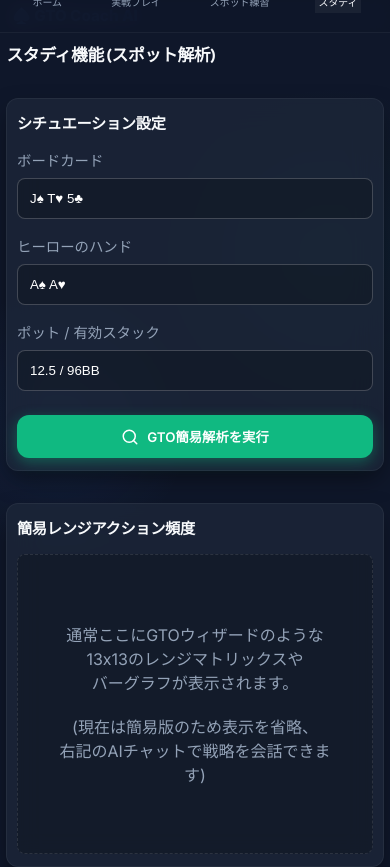
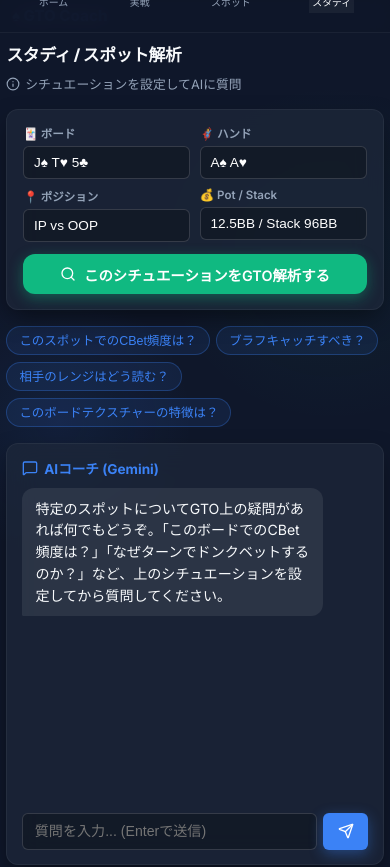
Before and after one commit to shota2424/poker-coach, a React (Vite) app: page /study in a window 390 px wide. Shown: the top 867 px of the page. Built offline with nearby package versions, Linux system fonts and the light colour scheme.

Commit message:
feat: アプリ全体ブラッシュアップ (Home/Study/Layout/Play/CSS刷新)

```diff
--- a/src/components/Layout.jsx
+++ b/src/components/Layout.jsx
@@ -1,29 +1,31 @@
 import { Link, useLocation } from 'react-router-dom';
 import { Home, Lightbulb, GraduationCap, PlayCircle } from 'lucide-react';
 
+const NAV_ITEMS = [
+  { to: '/', label: 'ホーム', icon: Home },
+  { to: '/play', label: '実戦', icon: PlayCircle },
+  { to: '/trainer', label: 'スポット', icon: GraduationCap },
+  { to: '/study', label: 'スタディ', icon: Lightbulb },
+];
+
 const Layout = ({ children }) => {
   const location = useLocation();
-  const isActive = (path) => location.pathname === path;
+  const isActive = (path) =>
+    path === '/' ? location.pathname === '/' : location.pathname.startsWith(path);
 
   return (
     <div className="app-container">
       <header className="header">
         <Link to="/" className="logo">
-          ♠️ GTO Coach AI
+          ♠ GTO Coach
         </Link>
         <nav className="nav-links">
-          <Link to="/" className={`nav-link ${isActive('/') ? 'active' : ''}`}>
-            <Home size={20} /> <span>ホーム</span>
-          </Link>
-          <Link to="/play" className={`nav-link ${isActive('/play') ? 'active' : ''}`}>
-            <PlayCircle size={20} /> <span>実戦プレイ</span>
-          </Link>
-          <Link to="/trainer" className={`nav-link ${isActive('/trainer') ? 'active' : ''}`}>
-            <GraduationCap size={20} /> <span>スポット練習</span>
-          </Link>
-          <Link to="/study" className={`nav-link ${isActive('/study') ? 'active' : ''}`}>
-            <Lightbulb size={20} /> <span>スタディ</span>
-          </Link>
+          {NAV_ITEMS.map(({ to, label, icon: Icon }) => (
+            <Link key={to} to={to} className={`nav-link ${isActive(to) ? 'active' : ''}`}>
+              <Icon size={18} />
+              <span>{label}</span>
+            </Link>
+          ))}
         </nav>
       </header>
       <main className="main-content">
--- a/src/components/PlayingCard.jsx
+++ b/src/components/PlayingCard.jsx
@@ -1,44 +1,62 @@
-export default function PlayingCard({ card, index = 0 }) {
-  if (!card) return <div style={{width: 56, height: 80, background: 'rgba(255,255,255,0.05)', borderRadius: '0.5rem', border: '1px solid rgba(255,255,255,0.1)'}} />;
+export default function PlayingCard({ card, index = 0, small = false }) {
+  if (!card) return (
+    <div style={{
+      width: small ? 40 : 'var(--card-w, 52px)',
+      height: small ? 56 : 'var(--card-h, 74px)',
+      background: 'rgba(255,255,255,0.05)',
+      borderRadius: '0.4rem',
+      border: '1px solid rgba(255,255,255,0.1)',
+    }} />
+  );
 
   const isRed = card.includes('h') || card.includes('d');
   const suitSymbol = card.includes('s') ? '♠' : card.includes('h') ? '♥' : card.includes('d') ? '♦' : '♣';
   const rank = card.replace(/[shdc]/g, '').replace('T', '10');
   const color = isRed ? '#ef4444' : '#1e293b';
 
+  const w = small ? 40 : 52;
+  const h = small ? 56 : 74;
+  const fontSize = small ? '0.9rem' : '1.1rem';
+  const suitSize = small ? '0.7rem' : '0.85rem';
+  const watermarkSize = small ? '2rem' : '2.8rem';
+
   return (
-    <div className="premium-card" style={{
+    <div
+      className="premium-card"
+      style={{
         position: 'relative',
         background: 'linear-gradient(135deg, #ffffff 0%, #f1f5f9 100%)',
-      color: color,
-      borderRadius: '0.5rem',
-      padding: '0.4rem',
-      width: '56px',
-      height: '80px',
+        color,
+        borderRadius: '0.4rem',
+        padding: small ? '0.25rem' : '0.35rem',
+        width: `${w}px`,
+        height: `${h}px`,
         display: 'flex',
         flexDirection: 'column',
         justifyContent: 'space-between',
         fontWeight: 'bold',
-      boxShadow: '0 4px 6px -1px rgba(0,0,0,0.3), 0 2px 4px -1px rgba(0,0,0,0.18), inset 0 0 0 1px rgba(255,255,255,0.8)',
+        boxShadow: '0 3px 6px -1px rgba(0,0,0,0.3), inset 0 0 0 1px rgba(255,255,255,0.8)',
         fontFamily: '"Arial", sans-serif',
         userSelect: 'none',
-      animationDelay: `${index * 0.1}s` // Cascade animation
-    }}>
-      {/* Top Left Rank & Suit */}
-      <div style={{ display: 'flex', flexDirection: 'column', alignItems: 'center', alignSelf: 'flex-start', lineHeight: '1' }}>
-        <span style={{ fontSize: '1.2rem', letterSpacing: '-1px' }}>{rank}</span>
-        <span style={{ fontSize: '0.9rem', marginTop: '-2px' }}>{suitSymbol}</span>
+        flexShrink: 0,
+        animationDelay: `${index * 0.08}s`,
+      }}
+    >
+      {/* Top Left */}
+      <div style={{ display: 'flex', flexDirection: 'column', alignItems: 'center', alignSelf: 'flex-start', lineHeight: 1 }}>
+        <span style={{ fontSize, letterSpacing: '-0.5px' }}>{rank}</span>
+        <span style={{ fontSize: suitSize, marginTop: '-2px' }}>{suitSymbol}</span>
       </div>
 
-      {/* Center Watermark Suit */}
-      <div style={{ position: 'absolute', top: '50%', left: '50%', transform: 'translate(-50%, -50%)', fontSize: '3rem', opacity: 0.1, pointerEvents: 'none' }}>
+      {/* Center watermark */}
+      <div style={{ position: 'absolute', top: '50%', left: '50%', transform: 'translate(-50%, -50%)', fontSize: watermarkSize, opacity: 0.08, pointerEvents: 'none' }}>
         {suitSymbol}
       </div>
 
-      {/* Bottom Right Rank & Suit */}
-      <div style={{ display: 'flex', flexDirection: 'column', alignItems: 'center', alignSelf: 'flex-end', lineHeight: '1', transform: 'rotate(180deg)' }}>
-        <span style={{ fontSize: '1.2rem', letterSpacing: '-1px' }}>{rank}</span>
-        <span style={{ fontSize: '0.9rem', marginTop: '-2px' }}>{suitSymbol}</span>
+      {/* Bottom Right */}
+      <div style={{ display: 'flex', flexDirection: 'column', alignItems: 'center', alignSelf: 'flex-end', lineHeight: 1, transform: 'rotate(180deg)' }}>
+        <span style={{ fontSize, letterSpacing: '-0.5px' }}>{rank}</span>
+        <span style={{ fontSize: suitSize, marginTop: '-2px' }}>{suitSymbol}</span>
       </div>
     </div>
   );
--- a/src/pages/Study.jsx
+++ b/src/pages/Study.jsx
@@ -1,138 +1,180 @@
 import { useState, useRef, useEffect } from 'react';
-import { Search, MessageSquare, Send, Loader2 } from 'lucide-react';
+import { Search, MessageSquare, Send, Loader2, Info } from 'lucide-react';
 import { chatWithCoach } from '../api/llm';
+
+const QUICK_QUESTIONS = [
+  'このスポットでのCBet頻度は？',
+  'ブラフキャッチすべき？',
+  '相手のレンジはどう読む？',
+  'このボードテクスチャーの特徴は？',
+];
 
 const Study = () => {
   const [boardInput, setBoardInput] = useState('J♠ T♥ 5♣');
   const [handInput, setHandInput] = useState('A♠ A♥');
-  const [potInput, setPotInput] = useState('12.5 / 96BB');
+  const [posInput, setPosInput] = useState('IP vs OOP');
+  const [potInput, setPotInput] = useState('12.5BB / Stack 96BB');
 
   const [chatInput, setChatInput] = useState('');
   const [chatLog, setChatLog] = useState([
-    { role: 'ai', text: '特定のスポットについてGTOソリューションに疑問があればお答えします。「ボードにクローバーが落ちた場合の戦略変化」や「なぜターンでドンクベットするのか」など、GTOのロジックについて何でも聞いてください。' }
+    { role: 'ai', text: '特定のスポットについてGTO上の疑問があれば何でもどうぞ。「このボードでのCBet頻度は？」「なぜターンでドンクベットするのか？」など、上のシチュエーションを設定してから質問してください。' }
   ]);
-  const [isAnalyzing, setIsAnalyzing] = useState(false);
   const [isThinking, setIsThinking] = useState(false);
   const chatEndRef = useRef(null);
+  const inputRef = useRef(null);
 
   useEffect(() => {
     chatEndRef.current?.scrollIntoView({ behavior: 'smooth' });
   }, [chatLog]);
 
-  const handleSearch = () => {
-    setIsAnalyzing(true);
-    setTimeout(() => setIsAnalyzing(false), 800);
-  };
+  const buildContext = () =>
+    `ボード: ${boardInput} | ヒーローハンド: ${handInput} | ポジション: ${posInput} | ポット/スタック: ${potInput}`;
 
-  const handleSendMessage = async () => {
-    if (!chatInput.trim() || isThinking) return;
+  const handleSendMessage = async (text) => {
+    const msgText = text || chatInput.trim();
+    if (!msgText || isThinking) return;
 
-    const newLog = [...chatLog, { role: 'user', text: chatInput }];
+    const newLog = [...chatLog, { role: 'user', text: msgText }];
     setChatLog(newLog);
     setChatInput('');
     setIsThinking(true);
 
-    const contextStr = `ボード: ${boardInput}\nハンド: ${handInput}\nポット状況: ${potInput}`;
-
-    const reply = await chatWithCoach(newLog, contextStr);
-
+    const reply = await chatWithCoach(newLog, buildContext());
     setChatLog([...newLog, { role: 'ai', text: reply }]);
     setIsThinking(false);
+    setTimeout(() => inputRef.current?.focus(), 100);
+  };
+
+  const handleAnalyze = () => {
+    handleSendMessage(`上記のシチュエーション（ボード: ${boardInput}, ハンド: ${handInput}, ポジション: ${posInput}）でのGTOアクションを簡潔に教えてください。`);
   };
 
   return (
-    <div style={{ display: 'flex', flexDirection: 'column', gap: '2rem', animation: 'fadeIn 0.5s ease-out' }}>
-      <div style={{ display: 'flex', justifyContent: 'space-between', alignItems: 'center' }}>
-        <h2>スタディ機能 (スポット解析)</h2>
+    <div style={{ display: 'flex', flexDirection: 'column', gap: '1rem', animation: 'fadeIn 0.5s ease-out' }}>
+      <div style={{ display: 'flex', justifyContent: 'space-between', alignItems: 'center', flexWrap: 'wrap', gap: '0.5rem' }}>
+        <h2 style={{ margin: 0 }}>スタディ / スポット解析</h2>
+        <div style={{ fontSize: '0.8rem', color: 'var(--text-muted)', display: 'flex', alignItems: 'center', gap: '0.3rem' }}>
+          <Info size={14} /> シチュエーションを設定してAIに質問
+        </div>
       </div>
 
-      <div className="glass-panel">
-        <h3 style={{ marginBottom: '1rem' }}>シチュエーション設定</h3>
-        <div style={{ display: 'grid', gridTemplateColumns: 'repeat(auto-fit, minmax(200px, 1fr))', gap: '1rem', marginBottom: '1.5rem' }}>
-          <div>
-            <label style={{ display: 'block', fontSize: '0.9rem', color: 'var(--text-muted)', marginBottom: '0.5rem' }}>ボードカード</label>
+      {/* Situation input - compact */}
+      <div className="glass-panel" style={{ padding: '0.9rem 1rem' }}>
+        <div style={{ display: 'grid', gridTemplateColumns: 'repeat(auto-fit, minmax(150px, 1fr))', gap: '0.6rem', marginBottom: '0.75rem' }}>
+          {[
+            { label: '🃏 ボード', value: boardInput, setter: setBoardInput, placeholder: 'Jh Td 5c' },
+            { label: '🦸 ハンド', value: handInput, setter: setHandInput, placeholder: 'As Ah' },
+            { label: '📍 ポジション', value: posInput, setter: setPosInput, placeholder: 'IP vs OOP' },
+            { label: '💰 Pot / Stack', value: potInput, setter: setPotInput, placeholder: '12.5BB / 96BB' },
+          ].map(({ label, value, setter, placeholder }) => (
+            <div key={label}>
+              <label style={{ display: 'block', fontSize: '0.72rem', color: 'var(--text-muted)', marginBottom: '0.3rem', fontWeight: 600 }}>{label}</label>
               <input
                 type="text"
-              value={boardInput}
-              onChange={e => setBoardInput(e.target.value)}
-              style={{ width: '100%', padding: '0.75rem', borderRadius: '0.5rem', border: '1px solid rgba(255,255,255,0.2)', background: 'rgba(0,0,0,0.2)', color: 'white' }}
+                value={value}
+                onChange={e => setter(e.target.value)}
+                placeholder={placeholder}
+                style={{
+                  width: '100%',
+                  padding: '0.5rem 0.6rem',
+                  borderRadius: 'var(--radius-sm)',
+                  border: '1px solid rgba(255,255,255,0.15)',
+                  background: 'rgba(0,0,0,0.25)',
+                  color: 'white',
+                  fontSize: '0.85rem',
+                  outline: 'none',
+                  boxSizing: 'border-box',
+                }}
               />
             </div>
-          <div>
-            <label style={{ display: 'block', fontSize: '0.9rem', color: 'var(--text-muted)', marginBottom: '0.5rem' }}>ヒーローのハンド</label>
-            <input
-              type="text"
-              value={handInput}
-              onChange={e => setHandInput(e.target.value)}
-              style={{ width: '100%', padding: '0.75rem', borderRadius: '0.5rem', border: '1px solid rgba(255,255,255,0.2)', background: 'rgba(0,0,0,0.2)', color: 'white' }}
-            />
+          ))}
         </div>
-          <div>
-            <label style={{ display: 'block', fontSize: '0.9rem', color: 'var(--text-muted)', marginBottom: '0.5rem' }}>ポット / 有効スタック</label>
-            <input
-              type="text"
-              value={potInput}
-              onChange={e => setPotInput(e.target.value)}
-              style={{ width: '100%', padding: '0.75rem', borderRadius: '0.5rem', border: '1px solid rgba(255,255,255,0.2)', background: 'rgba(0,0,0,0.2)', color: 'white' }}
-            />
-          </div>
-        </div>
-        <button className="btn btn-accent" onClick={handleSearch} style={{ width: '100%' }}>
-          {isAnalyzing ? '解析中...' : <><Search size={18} /> GTO簡易解析を実行</>}
+        <button className="btn btn-accent" onClick={handleAnalyze} disabled={isThinking} style={{ width: '100%', fontSize: '0.9rem', padding: '0.6rem' }}>
+          <Search size={16} /> このシチュエーションをGTO解析する
         </button>
       </div>
 
-      <div style={{ display: 'grid', gridTemplateColumns: 'repeat(auto-fit, minmax(300px, 1fr))', gap: '2rem' }}>
-        <div className="glass-panel" style={{ display: 'flex', flexDirection: 'column' }}>
-          <h3 style={{ marginBottom: '1rem' }}>簡易レンジアクション頻度</h3>
-          <div style={{ flex: 1, background: 'rgba(0,0,0,0.2)', borderRadius: '0.5rem', display: 'flex', alignItems: 'center', justifyContent: 'center', minHeight: '300px', padding: '2rem', textAlign: 'center', color: 'var(--text-muted)', border: '1px dashed rgba(255,255,255,0.1)' }}>
-            通常ここにGTOウィザードのような<br/>13x13のレンジマトリックスや<br/>バーグラフが表示されます。<br/><br/>
-            (現在は簡易版のため表示を省略、<br/>右記のAIチャットで戦略を会話できます)
-          </div>
+      {/* Quick question chips */}
+      <div style={{ display: 'flex', gap: '0.4rem', flexWrap: 'wrap' }}>
+        {QUICK_QUESTIONS.map(q => (
+          <button
+            key={q}
+            onClick={() => handleSendMessage(q)}
+            disabled={isThinking}
+            style={{
+              background: 'rgba(59,130,246,0.1)',
+              border: '1px solid rgba(59,130,246,0.3)',
+              color: 'var(--primary)',
+              borderRadius: '2rem',
+              padding: '0.3rem 0.75rem',
+              fontSize: '0.78rem',
+              cursor: 'pointer',
+              transition: 'background 0.2s',
+            }}
+          >
+            {q}
+          </button>
+        ))}
       </div>
 
-        <div className="glass-panel" style={{ display: 'flex', flexDirection: 'column', height: '400px' }}>
-          <h3 style={{ marginBottom: '1rem', display: 'flex', alignItems: 'center', gap: '0.5rem' }}>
-            <MessageSquare size={18} color="var(--primary)" /> 深い考察アシスタント (Gemini AI)
-          </h3>
+      {/* Chat area */}
+      <div className="glass-panel" style={{ display: 'flex', flexDirection: 'column', height: 'clamp(300px, 50vh, 500px)', padding: '0.9rem' }}>
+        <div style={{ fontWeight: 'bold', fontSize: '0.85rem', display: 'flex', alignItems: 'center', gap: '0.4rem', marginBottom: '0.6rem', color: 'var(--primary)' }}>
+          <MessageSquare size={16} /> AIコーチ (Gemini)
+        </div>
 
-          <div style={{ flex: 1, overflowY: 'auto', display: 'flex', flexDirection: 'column', gap: '1rem', marginBottom: '1rem', paddingRight: '0.5rem' }}>
+        <div style={{ flex: 1, overflowY: 'auto', display: 'flex', flexDirection: 'column', gap: '0.6rem', paddingRight: '0.25rem', marginBottom: '0.6rem' }}>
           {chatLog.map((msg, i) => (
             <div key={i} style={{
               alignSelf: msg.role === 'user' ? 'flex-end' : 'flex-start',
-                background: msg.role === 'user' ? 'var(--primary)' : 'rgba(255,255,255,0.1)',
-                padding: '0.75rem 1rem',
-                borderRadius: '1rem',
-                borderBottomLeftRadius: msg.role === 'ai' ? '0' : '1rem',
-                borderBottomRightRadius: msg.role === 'user' ? '0' : '1rem',
-                maxWidth: '85%',
-                lineHeight: '1.5',
-                whiteSpace: 'pre-wrap'
+              background: msg.role === 'user' ? 'var(--primary)' : 'rgba(255,255,255,0.08)',
+              padding: '0.6rem 0.85rem',
+              borderRadius: '0.75rem',
+              borderBottomLeftRadius: msg.role === 'ai' ? '0.1rem' : '0.75rem',
+              borderBottomRightRadius: msg.role === 'user' ? '0.1rem' : '0.75rem',
+              maxWidth: '88%',
+              lineHeight: 1.55,
+              whiteSpace: 'pre-wrap',
+              fontSize: '0.88rem',
             }}>
               {msg.text}
             </div>
           ))}
           {isThinking && (
-              <div style={{ alignSelf: 'flex-start', background: 'rgba(255,255,255,0.1)', padding: '0.75rem 1rem', borderRadius: '1rem', borderBottomLeftRadius: '0' }}>
-                <Loader2 size={20} className="spin" color="var(--primary)" />
+            <div style={{ alignSelf: 'flex-start', background: 'rgba(255,255,255,0.08)', padding: '0.6rem 0.85rem', borderRadius: '0.75rem', borderBottomLeftRadius: '0.1rem', display: 'flex', gap: '0.4rem', alignItems: 'center', fontSize: '0.85rem', color: 'var(--text-muted)' }}>
+              <Loader2 size={16} className="spin" color="var(--primary)" /> 考え中...
             </div>
           )}
           <div ref={chatEndRef} />
         </div>
 
-          <div style={{ display: 'flex', gap: '0.5rem' }}>
+        <div style={{ display: 'flex', gap: '0.4rem' }}>
           <input
+            ref={inputRef}
             type="text"
             value={chatInput}
             onChange={e => setChatInput(e.target.value)}
-              onKeyDown={e => e.key === 'Enter' && handleSendMessage()}
-              placeholder="コーチに質問する..."
-              style={{ flex: 1, padding: '0.75rem', borderRadius: '0.5rem', border: '1px solid rgba(255,255,255,0.2)', background: 'rgba(0,0,0,0.2)', color: 'white', outline: 'none' }}
+            onKeyDown={e => e.key === 'Enter' && !e.shiftKey && handleSendMessage()}
+            placeholder="質問を入力... (Enterで送信)"
+            style={{
+              flex: 1,
+              padding: '0.6rem 0.75rem',
+              borderRadius: 'var(--radius-sm)',
+              border: '1px solid rgba(255,255,255,0.15)',
+              background: 'rgba(0,0,0,0.25)',
+              color: 'white',
+              outline: 'none',
+              fontSize: '0.88rem',
+            }}
           />
-            <button className="btn btn-primary" onClick={handleSendMessage} disabled={isThinking} style={{ padding: '0.75rem', borderRadius: '0.5rem', display: 'flex', alignItems: 'center', justifyContent: 'center', border: 'none', cursor: isThinking ? 'not-allowed' : 'pointer' }}>
-              <Send size={18} color="white" />
+          <button
+            className="btn btn-primary"
+            onClick={() => handleSendMessage()}
+            disabled={isThinking || !chatInput.trim()}
+            style={{ padding: '0.6rem 0.9rem', borderRadius: 'var(--radius-sm)', flexShrink: 0 }}
+          >
+            <Send size={16} />
           </button>
-          </div>
         </div>
       </div>
     </div>
```
Also changed, not shown: src/index.css (+30 -0 lines), src/pages/Home.jsx (+57 -30 lines), src/pages/Play.jsx (+38 -30 lines). Lines whose indentation alone changed are shown as unchanged.
